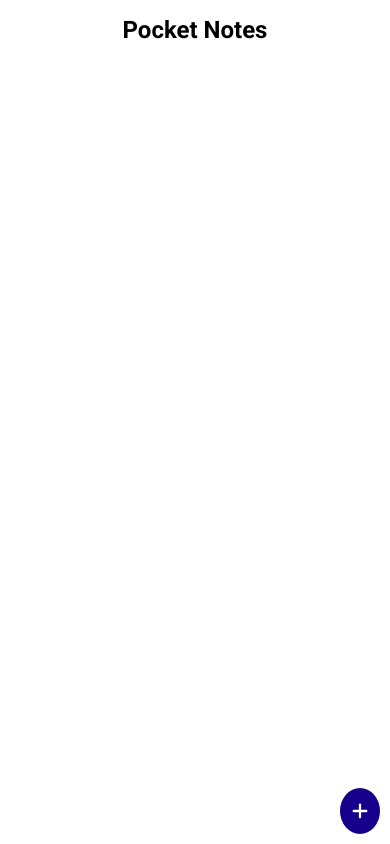
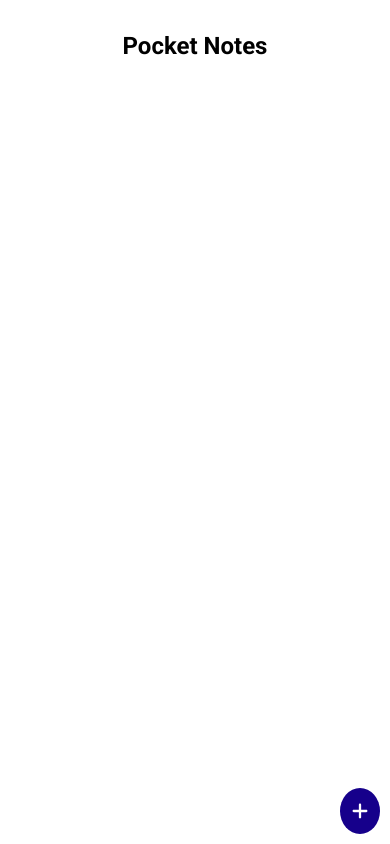
Before and after one commit to SidharthBhasin21/tab-notes, a React (Vite) app: page / in a window 390 px wide. Built offline with nearby package versions, Linux system fonts and the light colour scheme.

Commit message:
media queries updated

```diff
--- a/src/App.css
+++ b/src/App.css
@@ -64,11 +64,11 @@
 
 
 /* Media Queries for Mobile Devices */
-@media (max-width: 425px) {
+@media (max-width: 430px) {
     .sidebar-container {
-        width: 100vw;
+        width: 100%;
         height: 100vh;
-        padding-inline: 1rem;
+        padding: 1rem;
     }
 
 
```
